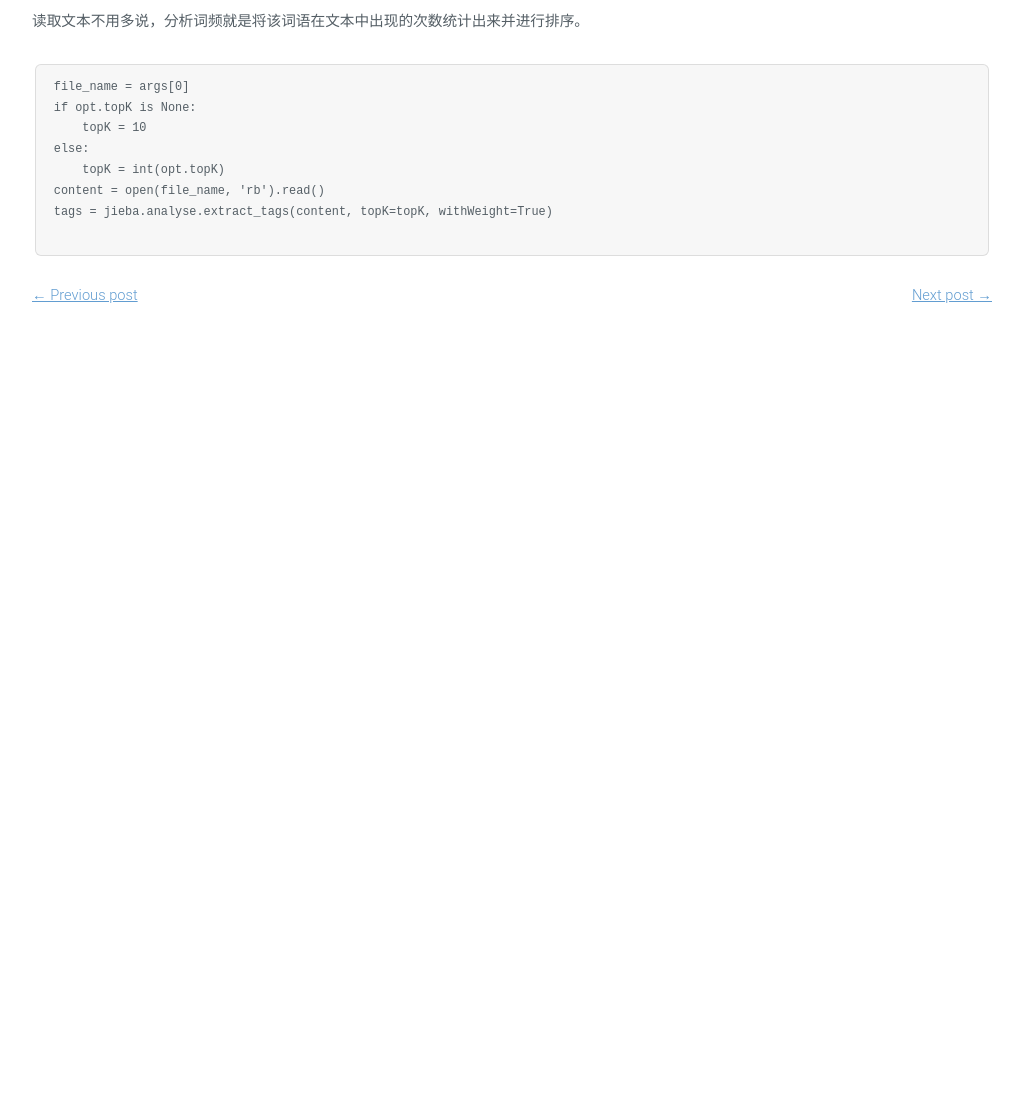
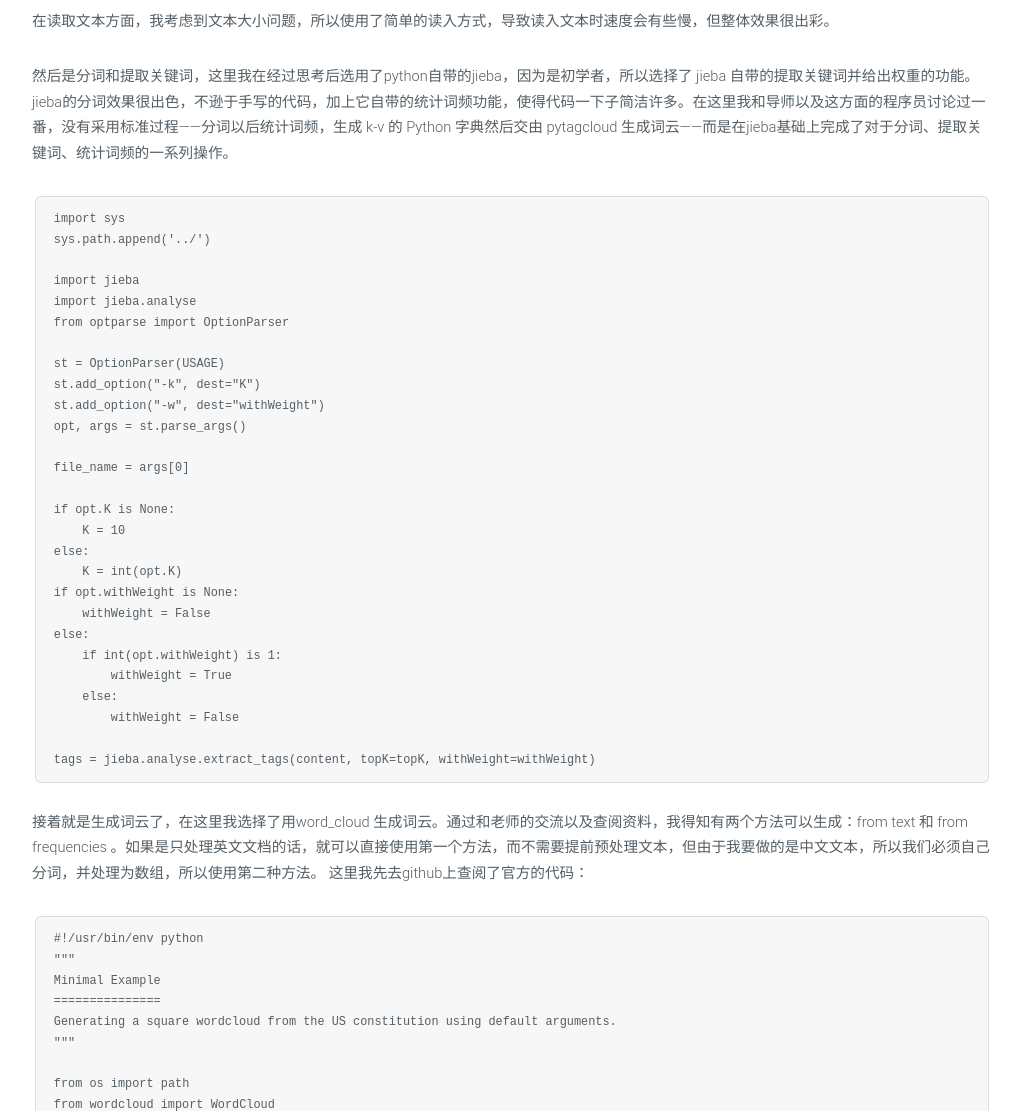
Before and after one commit to qianyintinghan/qianyintinghan.github.io, a Jekyll site: the page built from _posts/2016-09-11-tagcloud.markdown, in a window 1280 px wide and 1400 px high, scrolled down 469 px. Shown: the part 289-1400 px from the top of the window, without its empty margins (128-1149 px from the left). Built offline with Jekyll 4.4.1, drawn with Linux system fonts in a browser that asks for light colours; nearby versions of some CDN libraries; library files that are not in the unit come from our copies; before the commit the page ends 1099 px from its top, so only the background shows below that; some of the changed text lies outside the part shown.

Commit message:
Update 2016-09-11-tagcloud.markdown

````diff
--- a/_posts/2016-09-11-tagcloud.markdown
+++ b/_posts/2016-09-11-tagcloud.markdown
@@ -7,9 +7,111 @@
 标签云是一套相关的标签以及与此相应的权重。典型的标签云有30至150个标签。权重影响使用的字体大小或其他视觉效果。同时，直方图或饼图表是最常用的代表约12种不同的权数。因此，标签云彩能代表更多的权，尽管不那么准确。此外，标签云通常是可以交互的：标签是典型的超链接，让用户可以仔细了解他们的内容。——摘自百度百科
 制作标签云其实就是将文本文件中词频过大（词语出现次数过多）的单词提取出来并以大小的不同显示出来。一般的标签云制作过程是：读取文本、分析词频、筛选词语、按词频生成大小、随机排列、碰撞检测这几个过程。
 
-读取文本不用多说，分析词频就是将该词语在文本中出现的次数统计出来并进行排序。
+在读取文本方面，我考虑到文本大小问题，所以使用了简单的读入方式，导致读入文本时速度会有些慢，但整体效果很出彩。
+
+然后是分词和提取关键词，这里我在经过思考后选用了python自带的jieba，因为是初学者，所以选择了 jieba 自带的提取关键词并给出权重的功能。jieba的分词效果很出色，不逊于手写的代码，加上它自带的统计词频功能，使得代码一下子简洁许多。在这里我和导师以及这方面的程序员讨论过一番，没有采用标准过程——分词以后统计词频，生成 k-v 的 Python 字典然后交由 pytagcloud 生成词云——而是在jieba基础上完成了对于分词、提取关键词、统计词频的一系列操作。
 
 ```python
+import sys
+sys.path.append('../')
+
+import jieba
+import jieba.analyse
+from optparse import OptionParser
+
+st = OptionParser(USAGE)
+st.add_option("-k", dest="K")
+st.add_option("-w", dest="withWeight")
+opt, args = st.parse_args()
+
+file_name = args[0]
+
+if opt.K is None:
+    K = 10
+else:
+    K = int(opt.K)
+if opt.withWeight is None:
+    withWeight = False
+else:
+    if int(opt.withWeight) is 1:
+        withWeight = True
+    else:
+        withWeight = False
+
+tags = jieba.analyse.extract_tags(content, topK=topK, withWeight=withWeight)
+```
+
+接着就是生成词云了，在这里我选择了用word_cloud 生成词云。通过和老师的交流以及查阅资料，我得知有两个方法可以生成：from text 和 from frequencies 。如果是只处理英文文档的话，就可以直接使用第一个方法，而不需要提前预处理文本，但由于我要做的是中文文本，所以我们必须自己分词，并处理为数组，所以使用第二种方法。
+这里我先去github上查阅了官方的代码：
+```python
+#!/usr/bin/env python
+"""
+Minimal Example
+===============
+Generating a square wordcloud from the US constitution using default arguments.
+"""
+
+from os import path
+from wordcloud import WordCloud
+
+d = path.dirname(__file__)
+
+# Read the whole text.
+text = open(path.join(d, 'constitution.txt')).read()
+
+# Generate a word cloud image
+wordcloud = WordCloud().generate(text)
+
+# Display the generated image:
+# the matplotlib way:
+import matplotlib.pyplot as plt
+plt.imshow(wordcloud)
+plt.axis("off")
+
+# lower max_font_size
+wordcloud = WordCloud(max_font_size=40).generate(text)
+plt.figure()
+plt.imshow(wordcloud)
+plt.axis("off")
+plt.show()
+
+# The pil way (if you don't have matplotlib)
+#image = wordcloud.to_image()
+#image.show()
+```
+做出来大概是这个效果：
+![](http://images2015.cnblogs.com/blog/848995/201611/848995-20161110200658811-1863253370.jpg)
+可见这样做出来的标签云已经有了一些感觉，空隙空间也充分利用起来了。我经过几番调整后发现有一些词会有细小的地方重叠，那么下面就是碰撞检测了。这里由于碰撞检测比较复杂，所以我直接借用了github上的碰撞检测，完成了对标签云的初步处理。
+
+虽然做好了，但是我感觉并没有美感，毕竟一个个方方正正，没有一种赏心悦目的效果，所以我开始调整标签云的外观。首先是进行图片加工。这里我阅读了一下知乎上面的做法：根据文档说明，遮罩图片的白色部分将被视作透明，只在非白色部分区域作图。于是我找到一张黑白素材图来进行处理。
+将黑色部分作为空间来摆放词语。然后又调整了一下标签颜色，让它不那么花花绿绿的看着有些恶俗。最后成果如下：
+
+```python
+# -*- coding: UTF-8 -*-
+import sys
+from os import path
+import jieba
+import jieba.analyse
+from PIL import Image
+import numpy as np
+from optparse import OptionParser
+import matplotlib.pyplot as plt
+import random
+from wordcloud import WordCloud, STOPWORDS, ImageColorGenerator
+USAGE = "usage:    python extract_tags.py [file name] -k [top k]"
+d = path.dirname(__file__)
+parser = OptionParser(USAGE)
+parser.add_option("-k", dest="topK")
+opt, args = parser.parse_args()
+
+def grey(word, font_size, position, orientation, random_state=None, **kwargs):
+        return "hsl(0, 0%%, %d%%)" % random.randint(60, 100)
+
+
+if len(args) < 1:
+    print USAGE
+    sys.exit(1)
+
 file_name = args[0]
 if opt.topK is None:
     topK = 10
@@ -18,4 +120,47 @@
 content = open(file_name, 'rb').read()
 tags = jieba.analyse.extract_tags(content, topK=topK, withWeight=True)
 
+words = []
+
+for tag in tags:
+    words.append( (tag[0].encode("gbk"),tag[1]*1000))
+
+wordcloud = WordCloud(scale = 15).fit_words(words)
+alice_coloring = np.array(Image.open("cloud.jpg"))
+
+wc = WordCloud(background_color="black",max_words=2000, mask=alice_coloring,
+        #stopwords = STOPWORDS.add("said"),
+        max_font_size = 70,
+        random_state = 43,
+        prefer_horizontal = 0.7,
+        #font_path = "方正喵呜体.ttf",
+        scale = 15)
+
+wc.fit_words(words)
+
+image_colors = ImageColorGenerator(alice_coloring)
+#plt.imshow(wc.recolor(color_func=image_colors))
+#plt.axis("off")
+#plt.figure()
+#plt.imshow(wordcloud)
+#plt.axis("off")
+'''
+plt.figure()
+plt.imshow(alice_coloring,cmap=plt.cm.gray)
+plt.axis("off")
+'''
+#plt.show()
+wc.recolor(color_func=grey).to_image().save("3.jpg")
+wordcloud.to_image().save("4.jpg")
+
 ```
+
+最后效果如下图：
+![](http://images2015.cnblogs.com/blog/848995/201611/848995-20161110202305436-1345012782.jpg)
+![](http://images2015.cnblogs.com/blog/848995/201611/848995-20161110202329108-1679631443.jpg)
+
+总结：
+通过这次英才计划培训，我学习到了许多有用的知识，对我今后的生活和学习都起到了很大作用。虽然学习一门新的语言过程很艰难，但是完成项目后的喜悦着实令人陶醉。通过这次学习，我明白了如何制作标签云，更懂得了开发项目时所需要的坚持和意志。也非常感谢导师对我的帮助，在我制作项目的时候给了我很大的鼓励。
+
+李庚辰
+2016、11、10 于山东大学软件园校区
````
